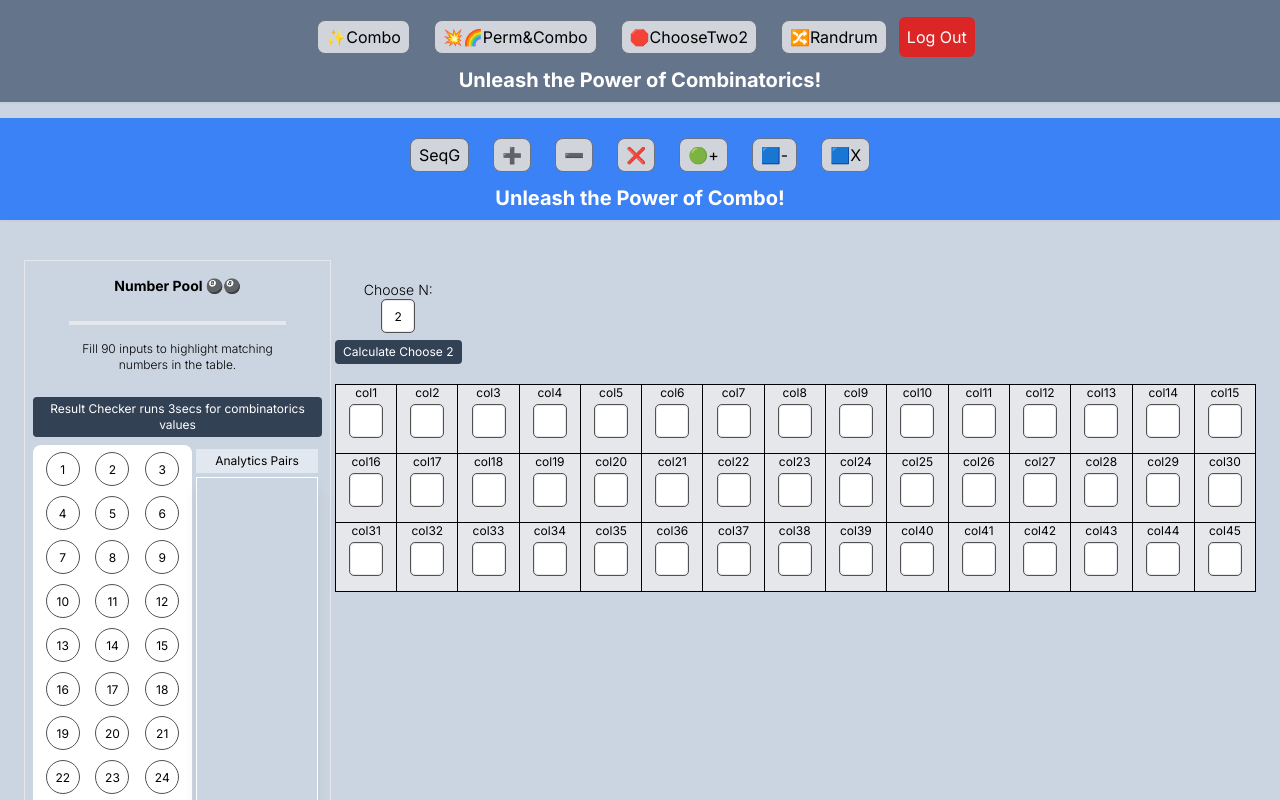
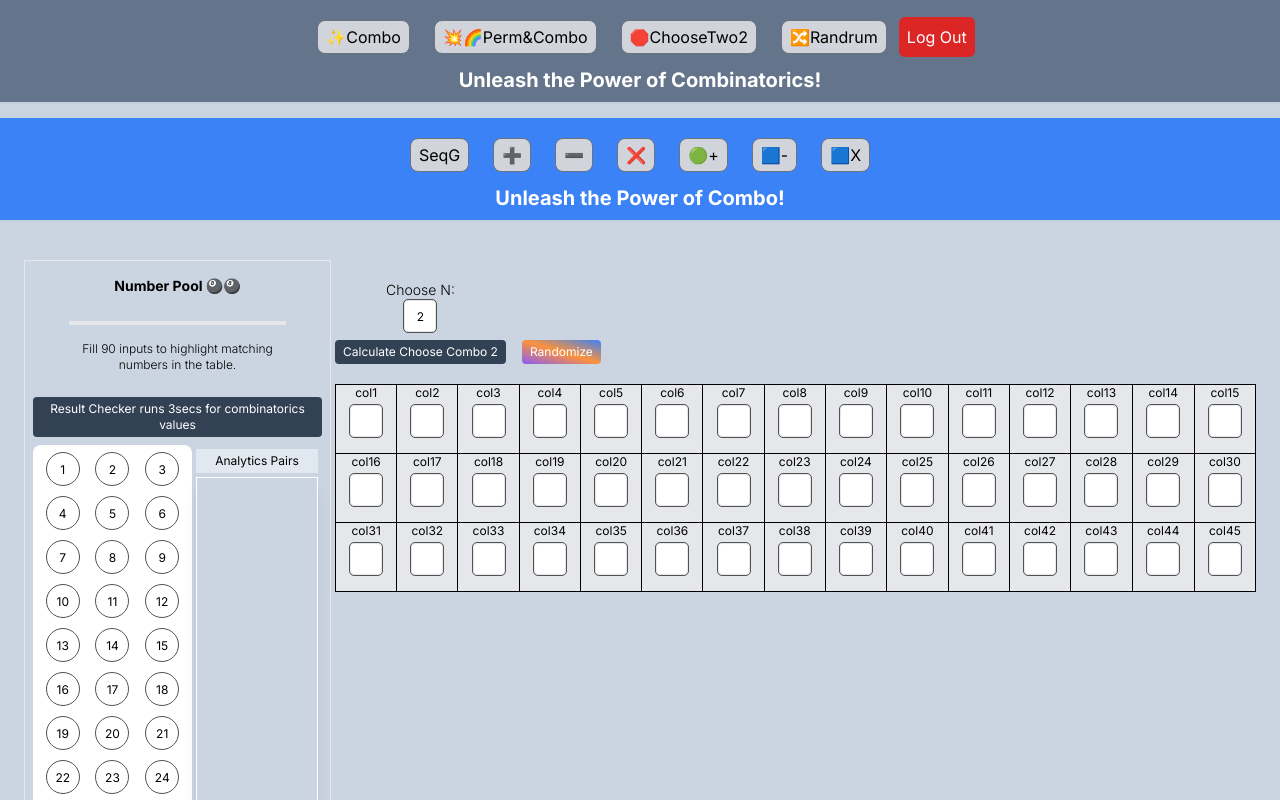
Before and after one commit to rdghostmann/choosecombinatorics, a Next.js app: page /combo in a window 1280 px wide. Shown: the top 800 px of the page. Built offline with nearby package versions, Linux system fonts and the light colour scheme.

Commit message:
fixed stuff Franklin

```diff
--- a/src/app/combo/_components/Combo.jsx
+++ b/src/app/combo/_components/Combo.jsx
@@ -39,8 +39,6 @@ const Combo = () => {
   };
 
   // const numArray = userNumbers.map(Number).filter(n => !isNaN(n) && n !== "");
-
-
   const calculateNChooseN = () => {
     const numArray = userNumbers.map(Number).filter(n => !isNaN(n) && n !== "");
     let finalOutput = [];
@@ -53,10 +51,6 @@ const Combo = () => {
     setresultArray(finalOutput);
     return finalOutput;
   };
-
-
-
-
 
 
   const handleCalculateCombo = () => {
--- a/src/app/combo/_components/MultiplyCombinatorics.jsx
+++ b/src/app/combo/_components/MultiplyCombinatorics.jsx
@@ -36,7 +36,9 @@ const MultiplicationCombinatorics = () => {
 
     return output.map(num => (num > 90 ? num % 90 : num)); // Apply modulus 90
   };
-    // const numArray = userNumbers.map(Number).filter(n => !isNaN(n) && n !== "");
+
+
+  // const numArray = userNumbers.map(Number).filter(n => !isNaN(n) && n !== "");
 
   const calculateNChooseN = () => {
     const numArray = userNumbers.map(Number).filter(n => !isNaN(n) && n !== "");
@@ -50,7 +52,6 @@ const MultiplicationCombinatorics = () => {
     setresultArray(finalOutput);
     return finalOutput;
   };
-
 
 
 
--- a/src/app/combo/_components/NegativePaired.jsx
+++ b/src/app/combo/_components/NegativePaired.jsx
@@ -10,61 +10,44 @@ const NegativePaired = () => {
   const [userNumbers, setUserNumbers] = useState(Array(5).fill('')); // State for user input numbers
   const [chooseN, setChooseN] = useState(12); // State for "choose n"
   const [factor, setFactor] = useState(2);
-  // Function to calculate the "choose n" sums and return modulus 90
-  const calculateChooseN = (n) => {
-    const numbers = userNumbers.map(num => parseInt(num)).filter(num => !isNaN(num));
-    let results = [];
 
-    const combinations = (arr, n, start = 0, currentCombo = []) => {
-      if (currentCombo.length === n) {
-        const subtraction = currentCombo.reduce((acc, val) => acc - val, currentCombo[0] * 2);
-        results.push(((subtraction % 90) + 90) % 90); // Ensure non-negative modulus
-        return;
+  const getCombinations = (userNumbers, factor) => {
+    if (!Array.isArray(userNumbers) || userNumbers.length === 0 || !factor) return [];
+
+    const numArray = userNumbers.map(Number).filter(n => !isNaN(n) && n !== "");
+    let output = [];
+
+    for (let start = 0; start <= numArray.length - factor; start++) {
+      let result = numArray[start] || 0; // Initialize with the first number
+      // Calculate the initial difference of the first 'factor' numbers
+      for (let j = 1; j < factor; j++) {
+        result -= numArray[start + j] || 0; // Ensure we're subtracting numbers
       }
-      for (let i = start; i < arr.length; i++) {
-        combinations(arr, n, i + 1, [...currentCombo, arr[i]]);
+      output.push(result);
+
+      // Continue subtracting the next numbers
+      for (let k = start + factor; k < numArray.length; k++) {
+        result -= numArray[k] || 0; // Ensure we're subtracting numbers
+        output.push(result);
       }
-    };
+    }
 
-
-    combinations(numbers, n);
-    return results;
+    return output; // Remove modulus operation to allow negative results
   };
 
+    // const numArray = userNumbers.map(Number).filter(n => !isNaN(n) && n !== "");
 
-  const calculateNChooseN = (n) => {
-    const numArray = userNumbers.map(num => parseInt(num)).filter(num => !isNaN(num));
+  const calculateNChooseN = () => {
+    const numArray = userNumbers.map(Number).filter(n => !isNaN(n) && n !== "");
+    let finalOutput = [];
 
-    if (numArray.length < factor) { // Ensure enough numbers are entered
-      alert(`Enter at least ${factor} valid numbers.`);
-      return [];
+    for (let i = 0; i <= numArray.length - factor; i++) {
+      let sequence = getCombinations(numArray.slice(i), factor); // Restart at each position
+      finalOutput.push(...sequence);
     }
 
-    const resultArray = []; // Store computed mod results
-    let sum = numArray.slice(0, factor).reduce((acc, val) => acc - val, 0); // Sum first 'factor' elements
-
-    resultArray.push(sum > 90 ? sum % 90 : sum); // Apply modulo 90
-
-    for (let i = factor; i < numArray.length; i++) { // Iterate through remaining numbers
-      sum += numArray[i];
-      resultArray.push(sum > 90 ? sum % 90 : sum);
-    }
-
-    return resultArray;
-  };
-
-  // Handle calculation and store the mod results
-  const handleCalculate = () => {
-    if (chooseN < 2 || chooseN > 44) {
-      alert("Choose n must be between 2 and 44");
-      return;
-    }
-    const results = calculateChooseN(chooseN);
-    setModResults(results);
-    setTimeout(() => {
-      handleResultCheck();
-    }, 2000);
-    confirm(`Choose ${chooseN} generated`);
+    setresultArray(finalOutput);
+    return finalOutput;
   };
 
   // Handle calculation and store the mod results
--- a/src/app/combo/_components/PairedCombinatorics.jsx
+++ b/src/app/combo/_components/PairedCombinatorics.jsx
@@ -9,6 +9,7 @@ const PairedCombinatorics = () => {
   const [userNumbers, setUserNumbers] = useState(Array(5).fill('')); // State for user input numbers
   const [chooseN, setChooseN] = useState(2); // State for "choose n"
   const [factor, setFactor] = useState(2);
+
 
   const getCombinations = (userNumbers, factor) => {
     if (!Array.isArray(userNumbers) || userNumbers.length === 0 || !factor) return [];
@@ -34,20 +35,19 @@ const PairedCombinatorics = () => {
     return output.map(num => (num > 90 ? num % 90 : num)); // Apply modulus 90
   };
 
-
-    const calculateNChooseN = () => {
+  // const numArray = userNumbers.map(Number).filter(n => !isNaN(n) && n !== "");
+  const calculateNChooseN = () => {
     const numArray = userNumbers.map(Number).filter(n => !isNaN(n) && n !== "");
-    let resultArray = [];
+    let finalOutput = [];
 
     for (let i = 0; i <= numArray.length - factor; i++) {
       let sequence = getCombinations(numArray.slice(i), factor); // Restart at each position
-      resultArray.push(...sequence);
+      finalOutput.push(...sequence);
     }
 
-    setresultArray(resultArray);
-    return resultArray;
+    setresultArray(finalOutput);
+    return finalOutput;
   };
-
 
   // Handle calculation and store the mod results
   const handleCalculateCombo = () => {
--- a/src/app/combo/_components/ProductPaired.jsx
+++ b/src/app/combo/_components/ProductPaired.jsx
@@ -34,22 +34,22 @@ const ProductPaired = () => {
 
       return output.map(num => (num > 90 ? num % 90 : num)); // Apply modulus 90
     };
+
+
     // const numArray = userNumbers.map(Number).filter(n => !isNaN(n) && n !== "");
 
     const calculateNChooseN = () => {
       const numArray = userNumbers.map(Number).filter(n => !isNaN(n) && n !== "");
-    let result = [];
+      let finalOutput = [];
 
       for (let i = 0; i <= numArray.length - factor; i++) {
         let sequence = getCombinations(numArray.slice(i), factor); // Restart at each position
-      result.push(...sequence);
+        finalOutput.push(...sequence);
       }
 
-    setresultArray(result);
-    return result;
+      setresultArray(finalOutput);
+      return finalOutput;
     };
-
-
 
     // Handle calculation and store the mod results
     const handleCalculateCombo = () => {
--- a/src/app/combo/page.jsx
+++ b/src/app/combo/page.jsx
@@ -1,10 +1,9 @@
 import React from 'react'
-import Combinatorics from '../components/combinatorics'
-
+import Combo from './_components/Combo'
 const page = () => {
   return (
     <div>
-        <Combinatorics />
+        <Combo />
     </div>
   )
 }
```
Also changed, not shown: src/app/combo/_components/MinusCombinatorics.jsx (+1 -6 lines), 1 other file (tests, documents, lock files or other folders). Lines whose indentation alone changed are shown as unchanged.
